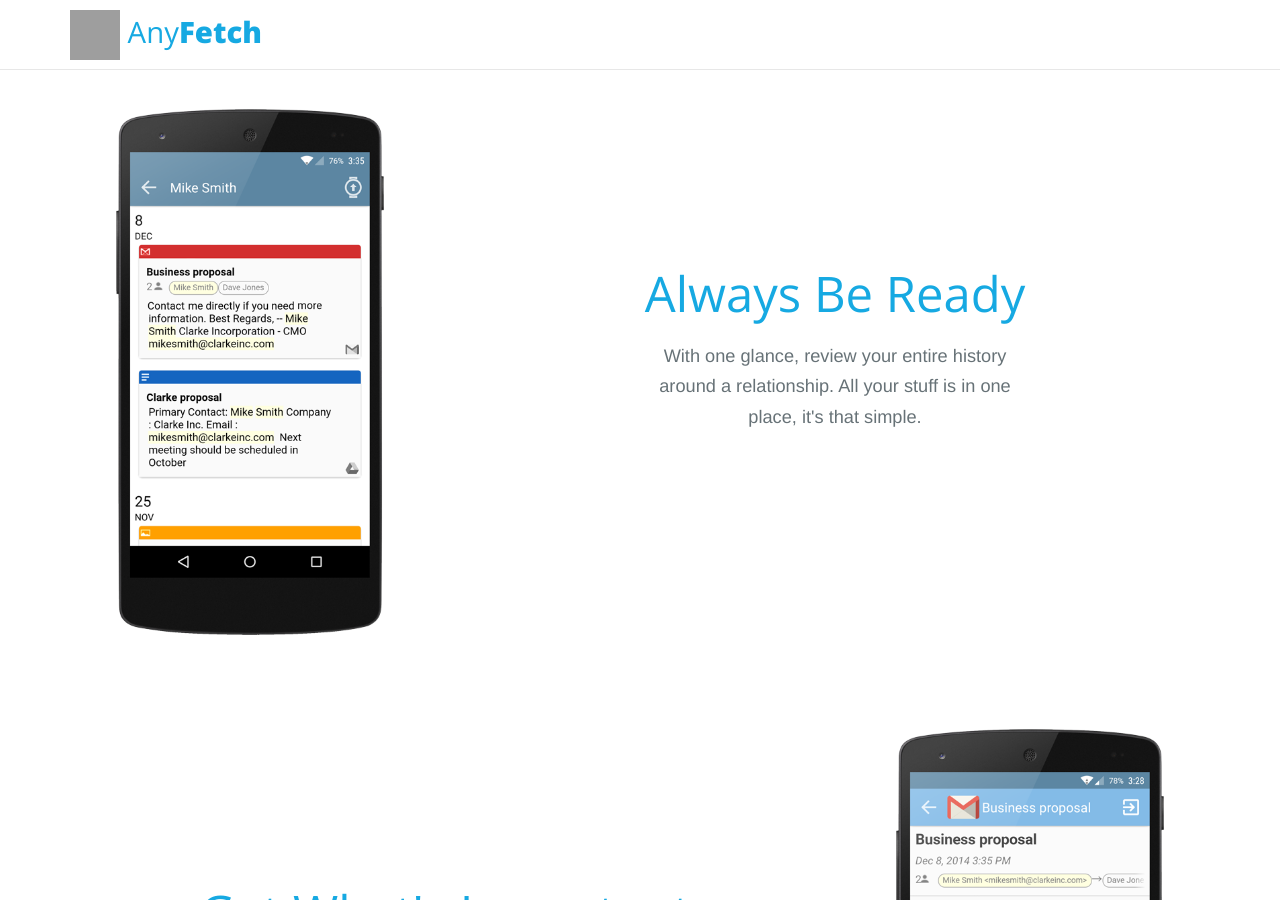
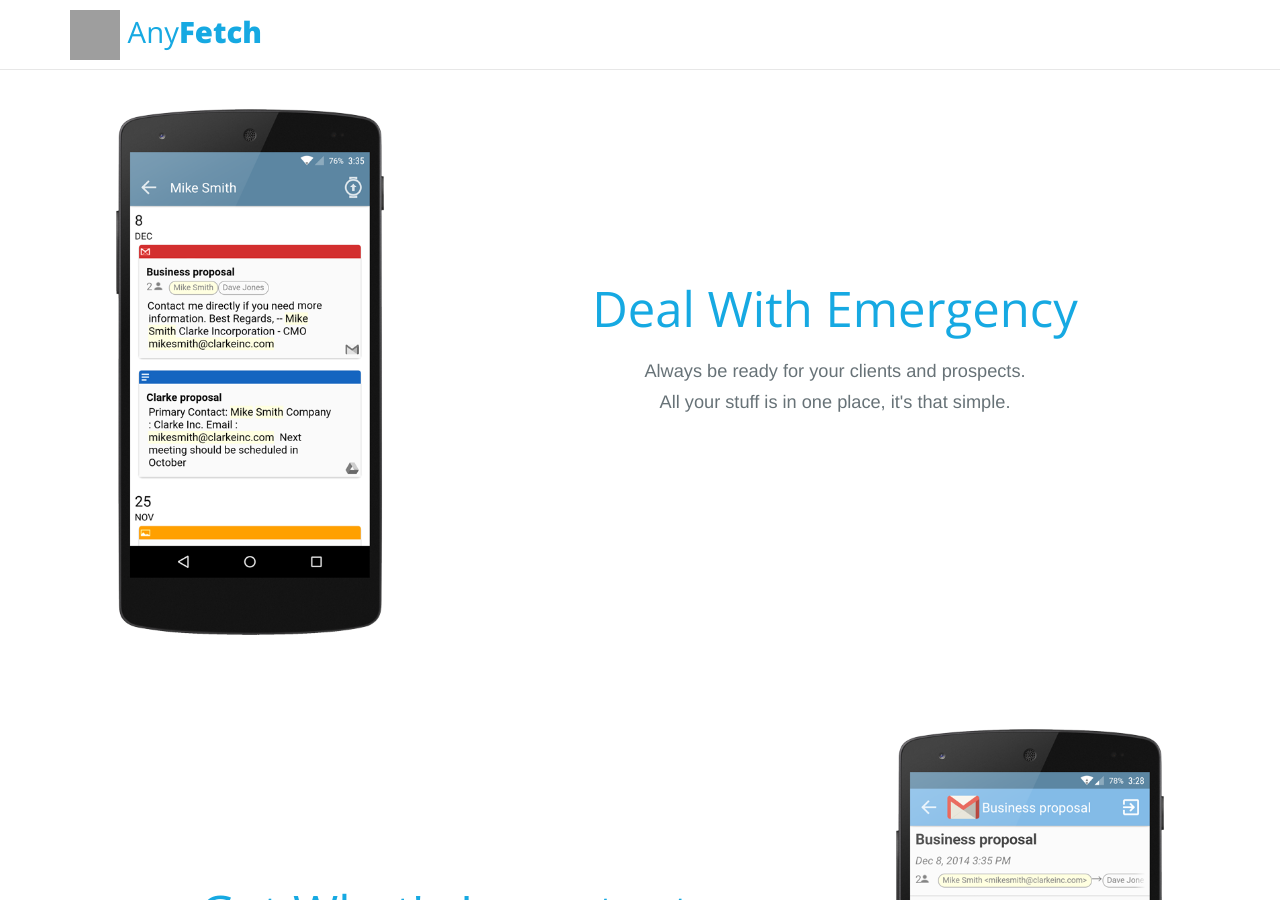
Before and after one commit to AnyFetch/companion.anyfetch.com, a Jekyll site: the page built from index.html, in a window 1280 px wide and 900 px high, scrolled down 590 px. Built offline with Jekyll 4.4.1, drawn with Linux system fonts in a browser that asks for light colours; nearby versions of some CDN libraries; Markdown is read by kramdown in place of the engine named in the settings; grey boxes are pictures that could not be loaded.

Commit message:
text modif

```diff
--- a/index.html
+++ b/index.html
@@ -33,9 +33,9 @@
 <div class="container content feature-area">
 	<section class="row vcenter">
 		<div class="col-lg-8 col-md-8 col-sm-8 col-sm-push-4 benefits">
-			<h2>Always be ready</h2>
+			<h2>Deal with emergency</h2>
 			<h4 class="pain">
-					With one glance, review your entire history<br/> around a relationship. All your stuff is in one<br/> place, it's that simple.
+					Always be ready for your clients and prospects.<br/> All your stuff is in one place, it's that simple.
 			</h4>
 		</div>
 		<div class="col-lg-4 col-md-4 col-sm-4 col-sm-pull-8 thumbnail">
```
Also changed, not shown: 2 other files.
